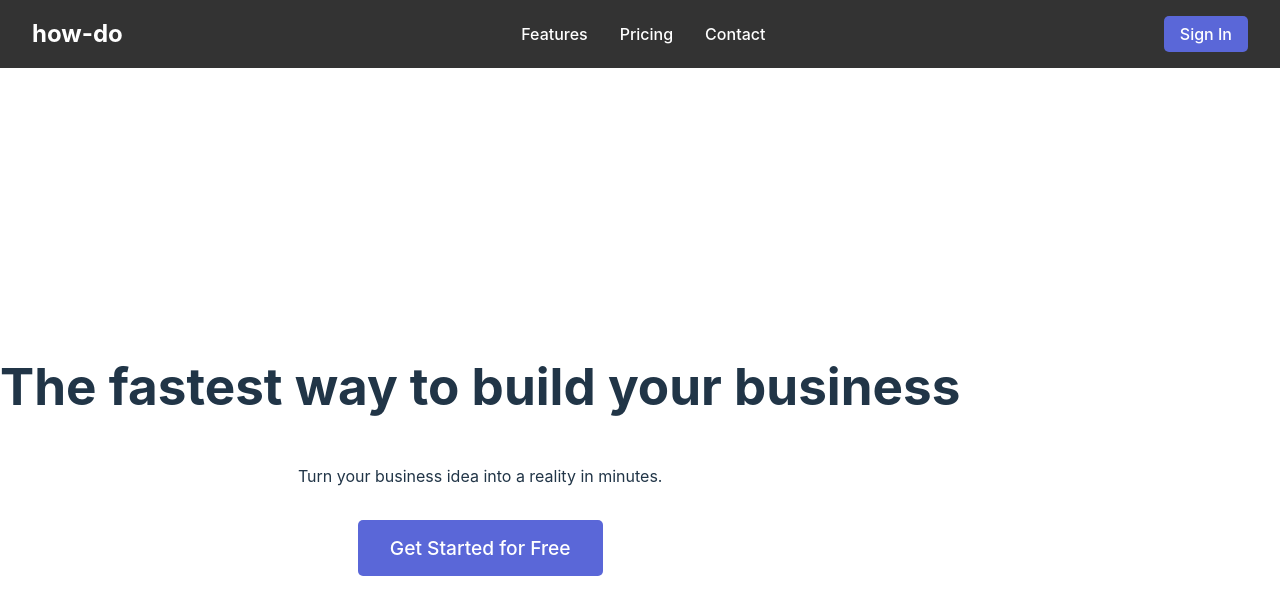
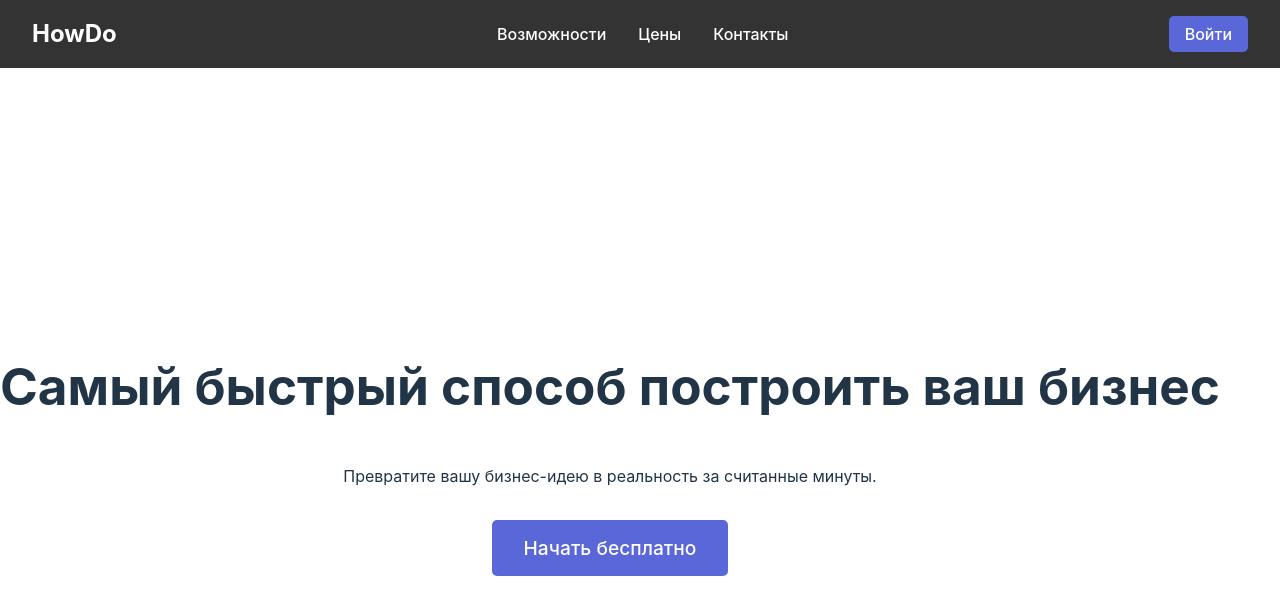
Before and after one commit to Askarbei/howdo-site, a React (Vite) app: page / in a window 1280 px wide. Shown: the top 614 px of the page. Built offline with nearby package versions, Linux system fonts and the light colour scheme.

Commit message:
Update App.jsx

```diff
--- a/src/App.jsx
+++ b/src/App.jsx
@@ -1,29 +1,33 @@
-import { useState } from 'react';
+import React, { useState } from 'react';
 import './App.css';
 
-// Main App Component
+// Это наше основное приложение
 function App() {
+  // Состояния для управления модальными окнами и аутентификацией
   const [isWizardOpen, setWizardOpen] = useState(false);
   const [isAuthOpen, setAuthOpen] = useState(false);
   const [isAuthenticated, setIsAuthenticated] = useState(false);
   const [tasks, setTasks] = useState([]);
   const [apiResponse, setApiResponse] = useState('');
 
+  // Функции для открытия и закрытия модальных окон
   const openWizard = () => setWizardOpen(true);
   const closeWizard = () => setWizardOpen(false);
   const openAuth = () => setAuthOpen(true);
   const closeAuth = () => setAuthOpen(false);
 
+  // Функция для "входа в систему"
   const handleLogin = () => {
     setIsAuthenticated(true);
     closeAuth();
   };
 
+  // Функция для "создания задач"
   const handleCreateTasks = (newTasks) => {
     setTasks(newTasks);
-    // Simulate API call
+    // Имитация вызова API
     setTimeout(() => {
-      setApiResponse(`Tasks created successfully: ${newTasks.join(', ')}`);
+      setApiResponse(`Задачи успешно созданы: ${newTasks.join(', ')}`);
     }, 1000);
   };
 
@@ -39,39 +43,39 @@ function App() {
   );
 }
 
-// Header Component
+// Компонент "Шапка сайта"
 function Header({ onAuthClick, isAuthenticated }) {
   return (
     <header className="app-header">
-      <div className="logo">how-do</div>
+      <div className="logo">HowDo</div>
       <nav>
-        <a href="#features">Features</a>
-        <a href="#pricing">Pricing</a>
-        <a href="#contact">Contact</a>
+        <a href="#features">Возможности</a>
+        <a href="#pricing">Цены</a>
+        <a href="#contact">Контакты</a>
       </nav>
       <button onClick={onAuthClick} className="auth-button">
-        {isAuthenticated ? 'Profile' : 'Sign In'}
+        {isAuthenticated ? 'Профиль' : 'Войти'}
       </button>
     </header>
   );
 }
 
-// Main Content Component
+// Компонент "Основной контент"
 function MainContent({ onWizardClick }) {
   return (
     <main className="main-content">
-      <h1>The fastest way to build your business</h1>
-      <p>Turn your business idea into a reality in minutes.</p>
-      <button onClick={onWizardClick} className="cta-button">Get Started for Free</button>
+      <h1>Самый быстрый способ построить ваш бизнес</h1>
+      <p>Превратите вашу бизнес-идею в реальность за считанные минуты.</p>
+      <button onClick={onWizardClick} className="cta-button">Начать бесплатно</button>
     </main>
   );
 }
 
-// Task List Component
+// Компонент "Список задач"
 function TaskList({ tasks }) {
     return (
         <div className="task-list-container">
-            <h2>Generated Tasks:</h2>
+            <h2>Сгенерированные задачи:</h2>
             <ul className="task-list">
                 {tasks.map((task, index) => (
                     <li key={index} className="task-item">{task}</li>
@@ -81,18 +85,18 @@ function TaskList({ tasks }) {
     );
 }
 
-// API Response Display Component
+// Компонент "Ответ API"
 function ApiResponseDisplay({ response }) {
     return (
         <div className="api-response-container">
-            <h2>API Response:</h2>
+            <h2>Ответ от сервера:</h2>
             <pre className="api-response-box">{response}</pre>
         </div>
     );
 }
 
 
-// Wizard Modal Component
+// Компонент "Мастер создания (Визард)"
 function WizardModal({ onClose, onCreateTasks }) {
   const [step, setStep] = useState(1);
   const [businessType, setBusinessType] = useState('');
@@ -103,13 +107,13 @@ function WizardModal({ onClose, onCreateTasks }) {
   const prevStep = () => setStep(step - 1);
 
   const handleGenerateTasks = () => {
-    // Simplified task generation logic
+    // Упрощенная логика генерации задач
     const generatedTasks = [
-      `Register domain for ${businessName}`,
-      `Set up hosting for ${businessType}`,
-      'Develop branding guidelines',
-      'Create social media accounts',
-      'Launch marketing campaign',
+      `Зарегистрировать домен для "${businessName}"`,
+      `Настроить хостинг для "${businessType}"`,
+      'Разработать брендбук',
+      'Создать аккаунты в социальных сетях',
+      'Запустить маркетинговую кампанию',
     ];
     setTasks(generatedTasks);
     nextStep();
@@ -133,13 +137,13 @@ function WizardModal({ onClose, onCreateTasks }) {
   );
 }
 
-// Wizard Steps
+// Шаги Визарда
 function Step1({ nextStep, setBusinessType }) {
   return (
     <div>
-      <h2>Step 1: What type of business are you starting?</h2>
-      <input type="text" placeholder="e.g., E-commerce, SaaS, Blog" onChange={(e) => setBusinessType(e.target.value)} />
-      <button onClick={nextStep}>Next</button>
+      <h2>Шаг 1: Какой тип бизнеса вы начинаете?</h2>
+      <input type="text" placeholder="Например, E-commerce, SaaS, Блог" onChange={(e) => setBusinessType(e.target.value)} />
+      <button onClick={nextStep}>Далее</button>
     </div>
   );
 }
@@ -147,10 +151,10 @@ function Step1({ nextStep, setBusinessType }) {
 function Step2({ nextStep, prevStep, setBusinessName }) {
   return (
     <div>
-      <h2>Step 2: What is the name of your business?</h2>
-      <input type="text" placeholder="e.g., My Awesome Shop" onChange={(e) => setBusinessName(e.target.value)} />
-      <button onClick={prevStep}>Back</button>
-      <button onClick={nextStep}>Next</button>
+      <h2>Шаг 2: Как называется ваш бизнес?</h2>
+      <input type="text" placeholder="Например, Мой Супер Магазин" onChange={(e) => setBusinessName(e.target.value)} />
+      <button onClick={prevStep}>Назад</button>
+      <button onClick={nextStep}>Далее</button>
     </div>
   );
 }
@@ -158,10 +162,10 @@ function Step2({ nextStep, prevStep, setBusinessName }) {
 function Step3({ prevStep, onGenerateTasks }) {
   return (
     <div>
-      <h2>Step 3: Generate Task List</h2>
-      <p>We will now generate a list of tasks to get your business started.</p>
-      <button onClick={prevStep}>Back</button>
-      <button onClick={onGenerateTasks}>Generate Tasks</button>
+      <h2>Шаг 3: Генерация списка задач</h2>
+      <p>Сейчас мы сгенерируем список задач для запуска вашего бизнеса.</p>
+      <button onClick={prevStep}>Назад</button>
+      <button onClick={onGenerateTasks}>Сгенерировать задачи</button>
     </div>
   );
 }
@@ -169,28 +173,28 @@ function Step3({ prevStep, onGenerateTasks }) {
 function Step4({ prevStep, onFinish, tasks }) {
   return (
     <div>
-      <h2>Step 4: Review Your Tasks</h2>
+      <h2>Шаг 4: Проверьте ваш список задач</h2>
       <ul>
         {tasks.map((task, index) => <li key={index}>{task}</li>)}
       </ul>
-      <button onClick={prevStep}>Back</button>
-      <button onClick={onFinish}>Create & Finish</button>
+      <button onClick={prevStep}>Назад</button>
+      <button onClick={onFinish}>Создать и завершить</button>
     </div>
   );
 }
 
 
-// Auth Modal Component
+// Компонент "Модальное окно аутентификации"
 function AuthModal({ onClose, onLogin }) {
   return (
     <div className="modal-overlay">
       <div className="modal-content">
         <button onClick={onClose} className="close-button">&times;</button>
-        <h2>Sign In</h2>
-        <p>This is a placeholder for the authentication flow.</p>
-        <input type="email" placeholder="Email" />
-        <input type="password" placeholder="Password" />
-        <button onClick={onLogin}>Log In</button>
+        <h2>Вход в систему</h2>
+        <p>Это заглушка для процесса аутентификации.</p>
+        <input type="email" placeholder="Электронная почта" />
+        <input type="password" placeholder="Пароль" />
+        <button onClick={onLogin}>Войти</button>
       </div>
     </div>
   );
```
